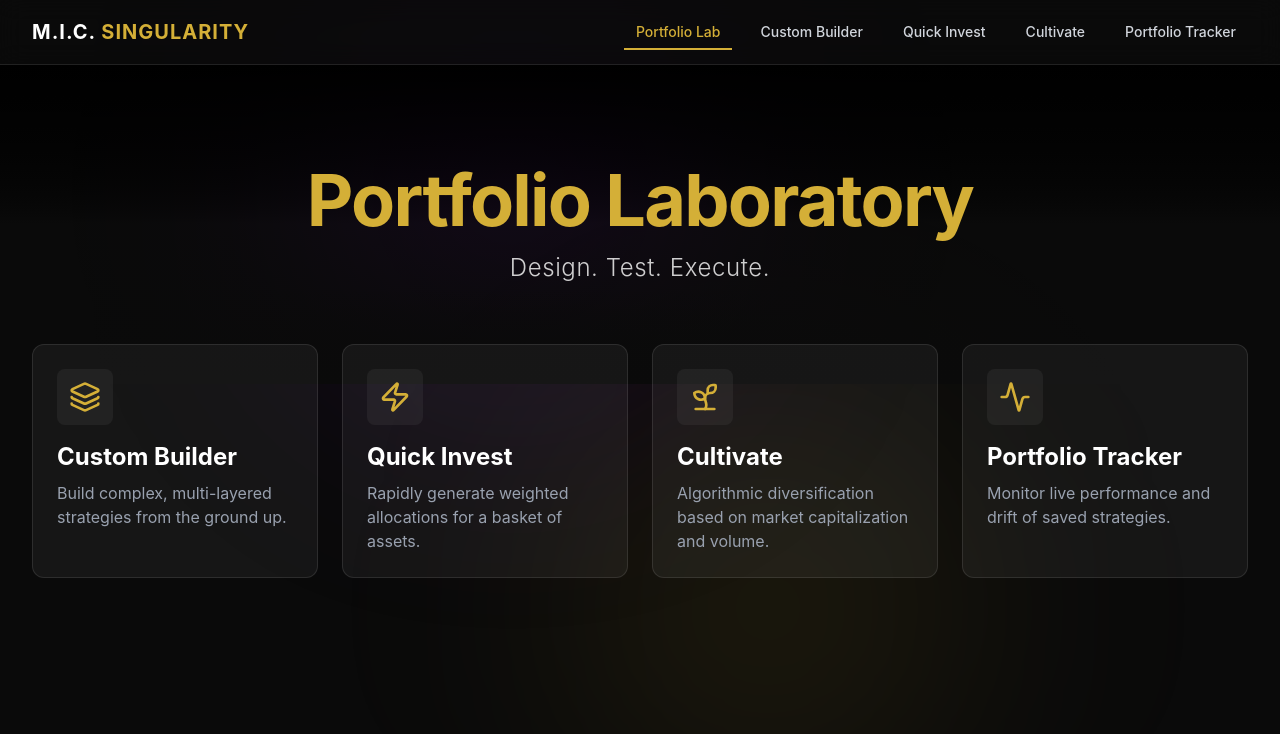
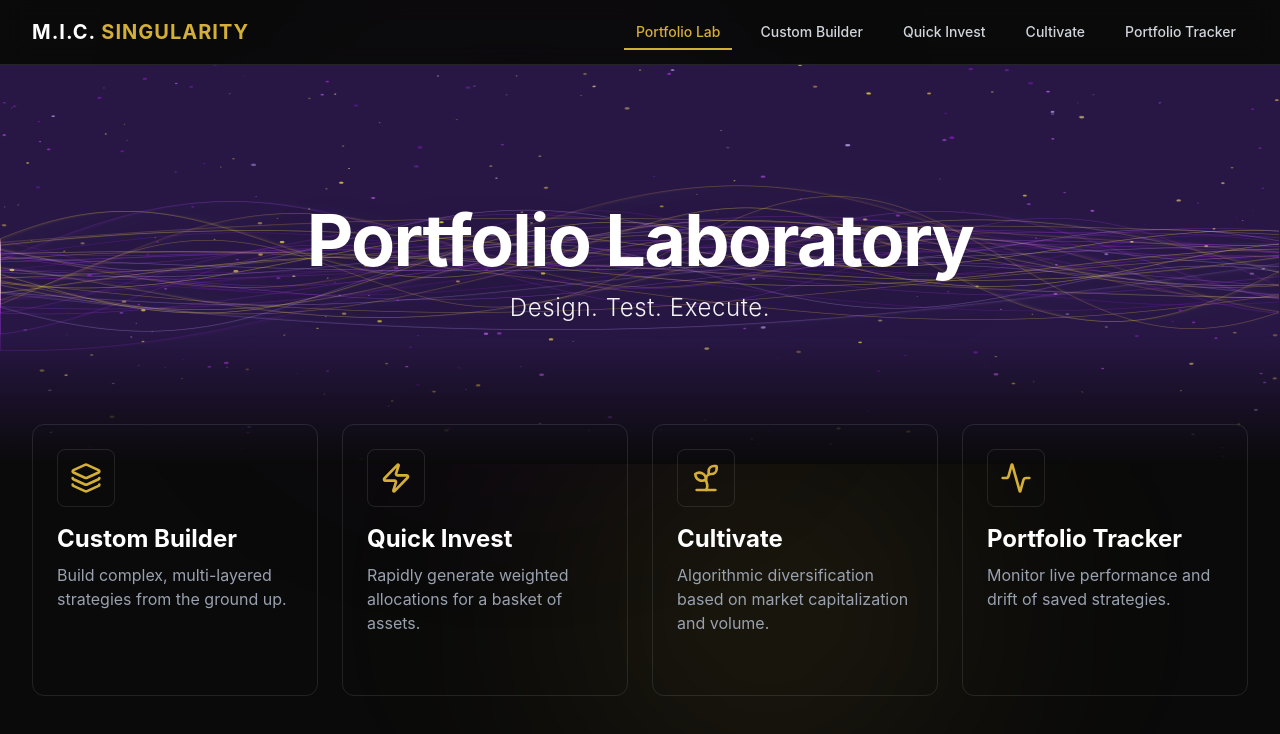
Before and after one commit to Market-Insights-Center/SkyNet, a React (Vite) app: page / in a window 1280 px wide. Shown: the top 734 px of the page. Built offline with nearby package versions, Linux system fonts and the light colour scheme.

Commit message:
Complete Invest Journey

```diff
--- a/src/components/Layout.jsx
+++ b/src/components/Layout.jsx
@@ -53,8 +53,8 @@ const Layout = ({ children }) => {
                 </div>
             </nav>
 
-            {/* Main Content */}
-            <main className="pt-16 min-h-screen relative overflow-hidden">
+            {/* Main Content - CHANGED: overflow-hidden to overflow-x-hidden to allow vertical scrolling */}
+            <main className="pt-16 min-h-screen relative overflow-x-hidden">
                 {/* Background Elements */}
                 <div className="absolute inset-0 z-0 pointer-events-none">
                     <div className="absolute top-0 left-1/4 w-96 h-96 bg-royal-purple/20 rounded-full blur-[128px]" />
--- /dev/null
+++ b/src/components/WaveBackground.jsx
@@ -0,0 +1,142 @@
+import React, { useRef, useEffect } from 'react';
+
+const WaveBackground = () => {
+    const canvasRef = useRef(null);
+
+    useEffect(() => {
+        const canvas = canvasRef.current;
+        const ctx = canvas.getContext('2d');
+        let animationFrameId;
+        let particles = [];
+        let waves = [];
+        let width, height;
+
+        // Configuration
+        const particleCount = 300;
+        const waveCount = 40; // WAY MORE lines
+
+        // Strict Gold & Purple Palette
+        const colors = [
+            '#D4AF37', // Gold
+            '#FFD700', // Bright Gold
+            '#B8860B', // Dark Goldenrod
+            '#6A0DAD', // Purple
+            '#9370DB', // Medium Purple
+            '#4B0082', // Indigo
+            '#8A2BE2', // Blue Violet
+        ];
+
+        const init = () => {
+            width = canvas.width = window.innerWidth;
+            height = canvas.height = window.innerHeight;
+
+            // Initialize Particles
+            particles = [];
+            for (let i = 0; i < particleCount; i++) {
+                particles.push({
+                    x: Math.random() * width,
+                    y: Math.random() * height,
+                    size: Math.random() * 2 + 0.5,
+                    speedX: Math.random() * 0.5 - 0.25,
+                    speedY: Math.random() * 0.5 - 0.25,
+                    color: colors[Math.floor(Math.random() * colors.length)],
+                    alpha: Math.random() * 0.5 + 0.2
+                });
+            }
+
+            // Initialize Waves
+            waves = [];
+            for (let i = 0; i < waveCount; i++) {
+                waves.push({
+                    frequency: 0.002 + Math.random() * 0.008,
+                    amplitude: 20 + Math.random() * 80,
+                    speed: 0.2 + Math.random() * 0.8,
+                    offset: Math.random() * Math.PI * 2,
+                    color: colors[Math.floor(Math.random() * colors.length)],
+                    yOffset: (Math.random() - 0.5) * 100 // Spread waves vertically slightly
+                });
+            }
+        };
+
+        const drawWave = (wave, time) => {
+            ctx.beginPath();
+            // Start line
+            ctx.moveTo(0, height / 2 + wave.yOffset);
+
+            for (let i = 0; i < width; i++) {
+                // Complex sine summation
+                const y = Math.sin(i * wave.frequency + time * wave.speed + wave.offset) * wave.amplitude
+                    + Math.sin(i * wave.frequency * 0.5 + time * wave.speed * 0.5) * (wave.amplitude * 0.5);
+
+                ctx.lineTo(i, height / 2 + wave.yOffset + y);
+            }
+
+            ctx.strokeStyle = wave.color;
+            ctx.lineWidth = 1; // Thin lines for "string" effect
+            ctx.globalAlpha = 0.3; // Transparency for blending
+            ctx.stroke();
+            ctx.globalAlpha = 1.0;
+        };
+
+        const drawParticles = () => {
+            particles.forEach(p => {
+                ctx.beginPath();
+                ctx.arc(p.x, p.y, p.size, 0, Math.PI * 2);
+                ctx.fillStyle = p.color;
+                ctx.globalAlpha = p.alpha;
+                ctx.fill();
+
+                // Move particles
+                p.x += p.speedX;
+                p.y += p.speedY;
+
+                // Wrap around screen
+                if (p.x < 0) p.x = width;
+                if (p.x > width) p.x = 0;
+                if (p.y < 0) p.y = height;
+                if (p.y > height) p.y = 0;
+
+                // Twinkle effect
+                if (Math.random() > 0.95) {
+                    p.alpha = Math.random() * 0.5 + 0.2;
+                }
+            });
+        };
+
+        const render = (time) => {
+            // Draw background fill (Light Purple as requested)
+            // Using a rich purple that isn't too bright to maintain contrast
+            ctx.fillStyle = '#2D1B4E';
+            ctx.fillRect(0, 0, width, height);
+
+            // Additive blending for glowing effect
+            ctx.globalCompositeOperation = 'screen';
+
+            const t = time * 0.001;
+
+            // Draw all waves
+            waves.forEach(wave => drawWave(wave, t));
+
+            // Draw Particles
+            drawParticles();
+
+            // Reset composite operation
+            ctx.globalCompositeOperation = 'source-over';
+
+            animationFrameId = requestAnimationFrame(() => render(performance.now()));
+        };
+
+        init();
+        window.addEventListener('resize', init);
+        render(0);
+
+        return () => {
+            window.removeEventListener('resize', init);
+            cancelAnimationFrame(animationFrameId);
+        };
+    }, []);
+
+    return <canvas ref={canvasRef} className="absolute inset-0 w-full h-full pointer-events-none" />;
+};
+
+export default WaveBackground;
--- a/src/pages/PortfolioLab.jsx
+++ b/src/pages/PortfolioLab.jsx
@@ -1,22 +1,27 @@
 import React from 'react';
 import { motion } from 'framer-motion';
 import { Link } from 'react-router-dom';
-import { Layers, Zap, Sprout, Activity } from 'lucide-react';
+import { Layers, Zap, Sprout, Activity, ArrowRight } from 'lucide-react';
+import WaveBackground from '../components/WaveBackground';
 
 const Hero = () => {
     return (
-        <section className="relative h-[40vh] flex items-center justify-center overflow-hidden">
-            {/* Placeholder for Video Background */}
-            <div className="absolute inset-0 bg-gradient-to-b from-black via-deep-black/50 to-deep-black z-0">
-                <div className="absolute inset-0 bg-[radial-gradient(ellipse_at_center,_var(--tw-gradient-stops))] from-royal-purple/30 via-transparent to-transparent opacity-50" />
+        <section className="relative h-[50vh] flex items-center justify-center overflow-hidden bg-[#2D1B4E]">
+            {/* Complex Fluid Background Animation */}
+            <div className="absolute inset-0 w-full h-full overflow-hidden z-0 pointer-events-none">
+                <WaveBackground />
             </div>
 
+            {/* Overlay for readability - Reduced opacity */}
+            <div className="absolute inset-0 bg-black/10 z-0 backdrop-blur-[0px]" />
+
+            {/* Content */}
             <div className="relative z-10 text-center px-4">
                 <motion.h1
                     initial={{ opacity: 0, y: 20 }}
                     animate={{ opacity: 1, y: 0 }}
                     transition={{ duration: 0.8, ease: "easeOut" }}
-                    className="text-5xl md:text-7xl font-bold text-gold mb-4 tracking-tight"
+                    className="text-5xl md:text-7xl font-bold text-white mb-4 tracking-tight drop-shadow-2xl"
                 >
                     Portfolio Laboratory
                 </motion.h1>
@@ -24,41 +29,44 @@ const Hero = () => {
                     initial={{ opacity: 0, y: 20 }}
                     animate={{ opacity: 1, y: 0 }}
                     transition={{ duration: 0.8, delay: 0.2, ease: "easeOut" }}
-                    className="text-xl md:text-2xl text-white/80 font-light tracking-wide"
+                    className="text-xl md:text-2xl text-gray-100 font-light tracking-wide drop-shadow-lg"
                 >
                     Design. Test. Execute.
                 </motion.p>
             </div>
 
-            {/* Fade transition to next section */}
-            <div className="absolute bottom-0 left-0 right-0 h-24 bg-gradient-to-t from-deep-black to-transparent" />
+            {/* Fade gradient to next section */}
+            <div className="absolute bottom-0 left-0 right-0 h-32 bg-gradient-to-t from-deep-black to-transparent z-10" />
         </section>
     );
 };
 
 const CommandCard = ({ title, desc, icon: Icon, path, delay }) => {
     return (
-        <Link to={path} className="block group h-full">
+        <Link to={path} className="block group h-full relative z-20">
             <motion.div
                 initial={{ opacity: 0, y: 50 }}
                 whileInView={{ opacity: 1, y: 0 }}
                 viewport={{ once: true }}
                 transition={{ duration: 0.6, delay: delay }}
-                whileHover={{ scale: 1.02 }}
-                className="relative h-full p-6 bg-white/5 border border-white/10 rounded-xl overflow-hidden transition-all duration-300 group-hover:border-gold/50 group-hover:shadow-[0_0_30px_-10px_rgba(212,175,55,0.3)]"
+                whileHover={{ scale: 1.02, translateY: -5 }}
+                // UPDATED: Removed bg-white/5 to eliminate the "shaded box" effect
+                className="relative h-full p-6 bg-transparent border border-white/10 rounded-xl overflow-hidden transition-all duration-300 group-hover:border-gold group-hover:shadow-[0_0_20px_rgba(212,175,55,0.6)]"
             >
-                {/* Gold Hue Background on Hover */}
-                <div className="absolute inset-0 bg-gold/0 group-hover:bg-gold/10 transition-colors duration-500" />
-
-                {/* Existing Gradient */}
-                <div className="absolute inset-0 bg-gradient-to-br from-royal-purple/10 to-transparent opacity-0 group-hover:opacity-100 transition-opacity duration-500" />
+                {/* Slight internal gold glow layer */}
+                <div className="absolute inset-0 bg-gold/0 group-hover:bg-gold/5 transition-colors duration-300 z-0" />
 
                 <div className="relative z-10 flex flex-col h-full">
-                    <div className="mb-4 p-3 bg-white/5 rounded-lg w-fit text-gold group-hover:text-white group-hover:bg-gold transition-colors duration-300">
+                    <div className="mb-4 p-3 bg-transparent border border-white/10 rounded-lg w-fit text-gold transition-all duration-300 group-hover:text-white group-hover:bg-gold group-hover:shadow-[0_0_15px_rgba(212,175,55,0.5)]">
                         <Icon size={32} />
                     </div>
                     <h3 className="text-2xl font-bold text-white mb-2 group-hover:text-gold transition-colors duration-300">{title}</h3>
                     <p className="text-gray-400 group-hover:text-gray-200 transition-colors duration-300 flex-grow">{desc}</p>
+
+                    {/* Activate Protocol Arrow that appears on hover */}
+                    <div className="mt-4 flex items-center text-gold text-sm font-medium opacity-0 group-hover:opacity-100 transition-all duration-300 transform translate-x-[-10px] group-hover:translate-x-0">
+                        Activate Protocol <ArrowRight size={16} className="ml-2" />
+                    </div>
                 </div>
             </motion.div>
         </Link>
```
